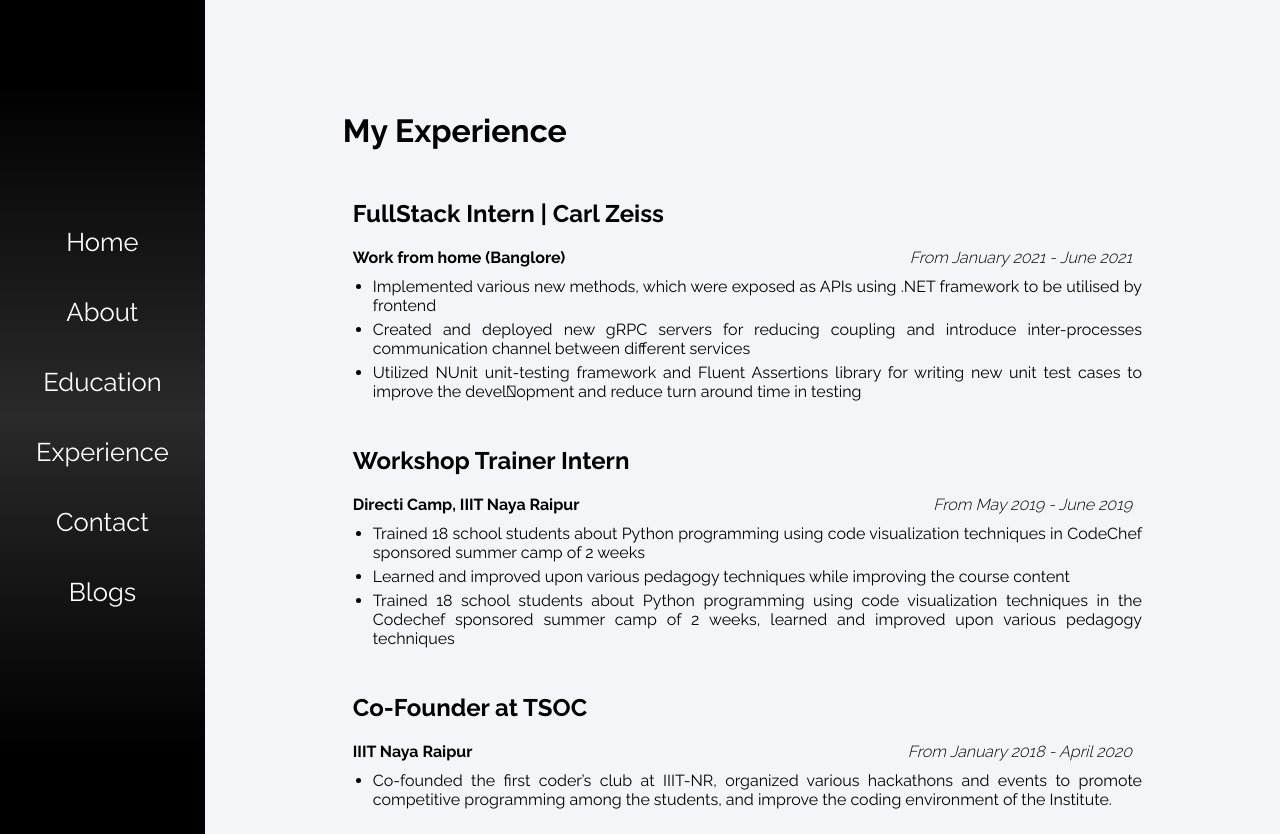
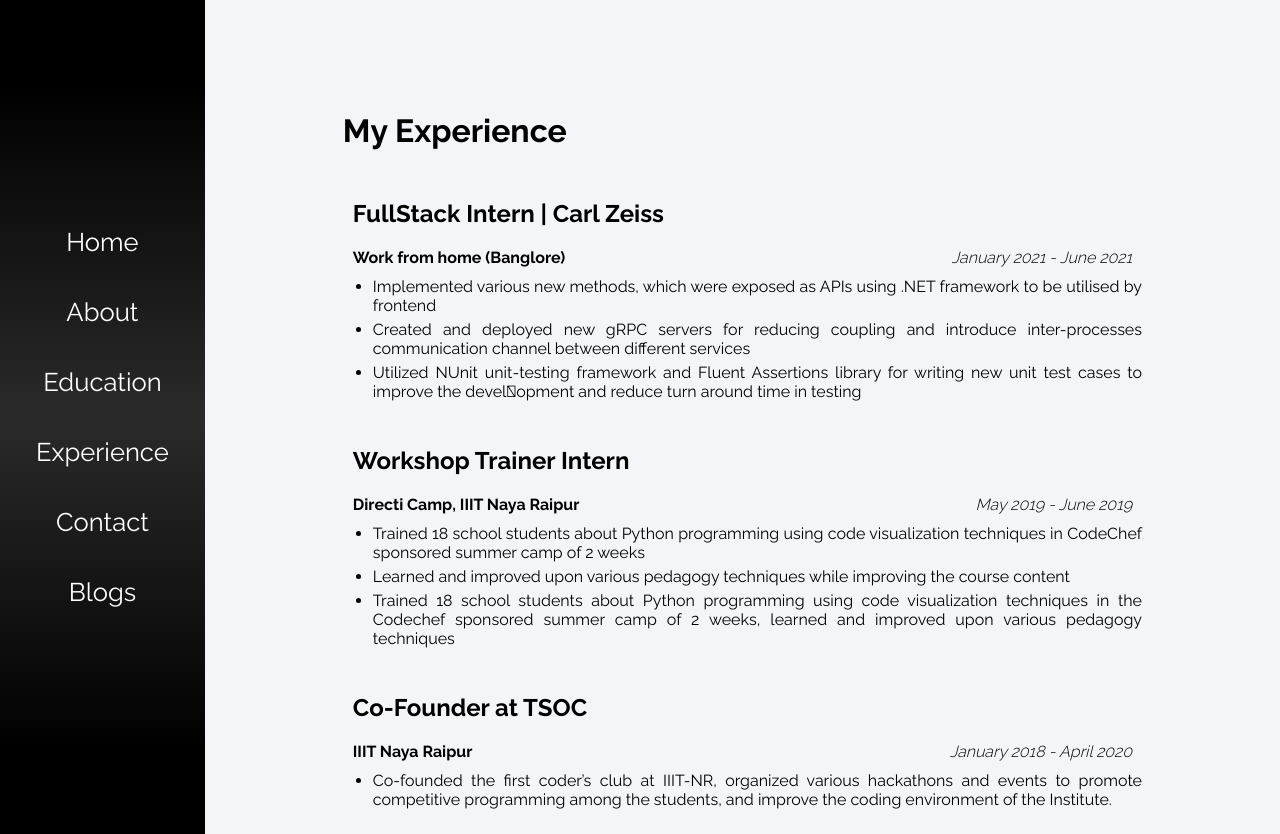
Before and after one commit to jai-dewani/me, a React (Create React App) app: page /experience in a window 1280 px wide. Built offline with nearby package versions, Linux system fonts and the light colour scheme; the HTML template or start-up script is replaced by a standard one.

Commit message:
Remove 'from' in expcard

```diff
--- a/src/components/Expcard.js
+++ b/src/components/Expcard.js
@@ -16,7 +16,7 @@ class Widecard extends Component {
 					<h2>{this.props.title}</h2>
 					<div class="exp-info">
 						<h4 class="location">{this.props.where}</h4>
-						<h4 class="duraction">From {this.props.from} - {this.props.to}</h4>
+						<h4 class="duraction">{this.props.from} - {this.props.to}</h4>
 					</div>
 					<ul className="exp-detail">
 						{ this.points }
```
